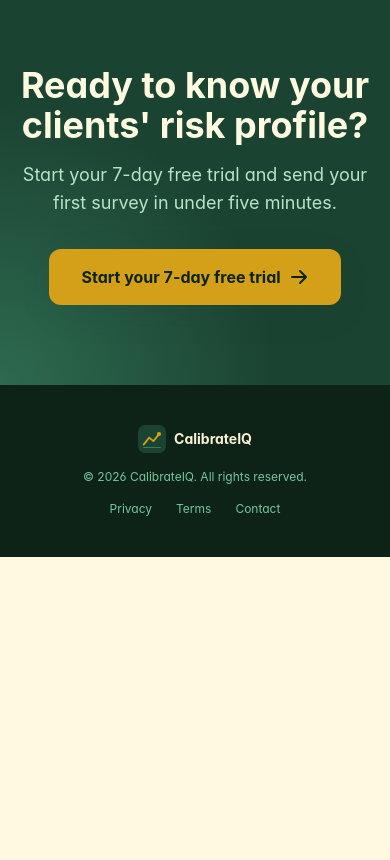
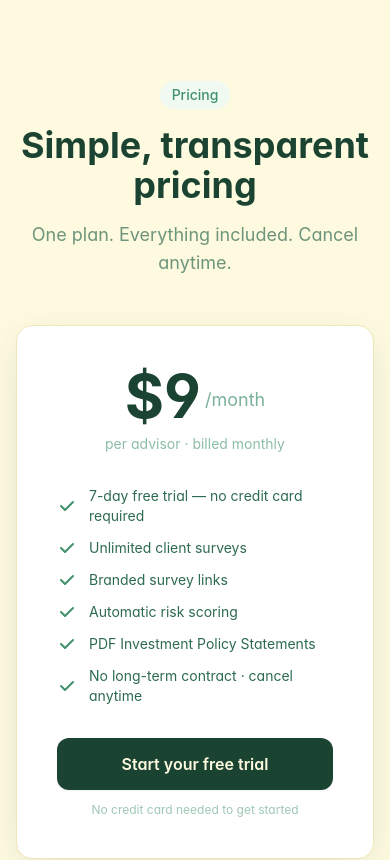
Before and after one commit to mbreyno/calibrateiq, a Next.js app: page / in a window 390 px wide. Shown: the part 10020-10880 px from the top of the page. Before the commit the page ends 10577 px from the top, so only its background shows below. Built offline with nearby package versions, Linux system fonts and the light colour scheme; a web font is replaced by a local one.

Commit message:
Add Pricing nav link and pricing section to landing page

```diff
--- a/src/app/page.tsx
+++ b/src/app/page.tsx
@@ -38,6 +38,7 @@ export default function LandingPage() {
           <div className="hidden md:flex items-center gap-8 text-sm font-medium text-forest-800">
             <a href="#features" className="hover:text-forest-900">Features</a>
             <a href="#how-it-works" className="hover:text-forest-900">How It Works</a>
+            <a href="#pricing" className="hover:text-forest-900">Pricing</a>
           </div>
           <div className="flex items-center gap-3">
             <Link
@@ -582,6 +583,51 @@ export default function LandingPage() {
         </div>
       </section>
 
+      {/* ── PRICING ─────────────────────────────────────────────────────── */}
+      <section id="pricing" className="py-24 px-4 sm:px-6 lg:px-8 bg-forest-900/4">
+        <div className="max-w-3xl mx-auto text-center">
+          <div className="inline-flex items-center gap-2 text-sm font-medium text-forest-700 bg-forest-100 px-3 py-1 rounded-full mb-4">
+            Pricing
+          </div>
+          <h2 className="text-4xl font-bold text-forest-900 mb-4">Simple, transparent pricing</h2>
+          <p className="text-forest-800/70 text-lg mb-12">
+            One plan. Everything included. Cancel anytime.
+          </p>
+
+          <div className="bg-white rounded-2xl shadow-elevated border border-cream-300 p-10 max-w-md mx-auto">
+            <div className="flex items-end justify-center gap-1 mb-2">
+              <span className="text-6xl font-bold text-forest-900">$9</span>
+              <span className="text-forest-700/70 text-lg mb-3">/month</span>
+            </div>
+            <p className="text-forest-700/60 text-sm mb-8">per advisor · billed monthly</p>
+
+            <ul className="space-y-3 text-left mb-8">
+              {[
+                '7-day free trial — no credit card required',
+                'Unlimited client surveys',
+                'Branded survey links',
+                'Automatic risk scoring',
+                'PDF Investment Policy Statements',
+                'No long-term contract · cancel anytime',
+              ].map((feature) => (
+                <li key={feature} className="flex items-center gap-3 text-forest-800">
+                  <CheckIcon />
+                  <span className="text-sm">{feature}</span>
+                </li>
+              ))}
+            </ul>
+
+            <Link
+              href="/auth/signup"
+              className="block w-full text-center bg-forest-900 text-cream-100 text-base font-semibold px-8 py-3.5 rounded-xl hover:bg-forest-800 shadow-sm"
+            >
+              Start your free trial
+            </Link>
+            <p className="text-xs text-forest-700/50 mt-3">No credit card needed to get started</p>
+          </div>
+        </div>
+      </section>
+
       {/* ── CTA BANNER ──────────────────────────────────────────────────── */}
       <section className="py-20 px-4 sm:px-6 lg:px-8 bg-forest-900 relative overflow-hidden">
         <div className="absolute inset-0 bg-[radial-gradient(ellipse_at_bottom_left,_var(--tw-gradient-stops))] from-forest-700/50 via-transparent to-transparent pointer-events-none" />
```
